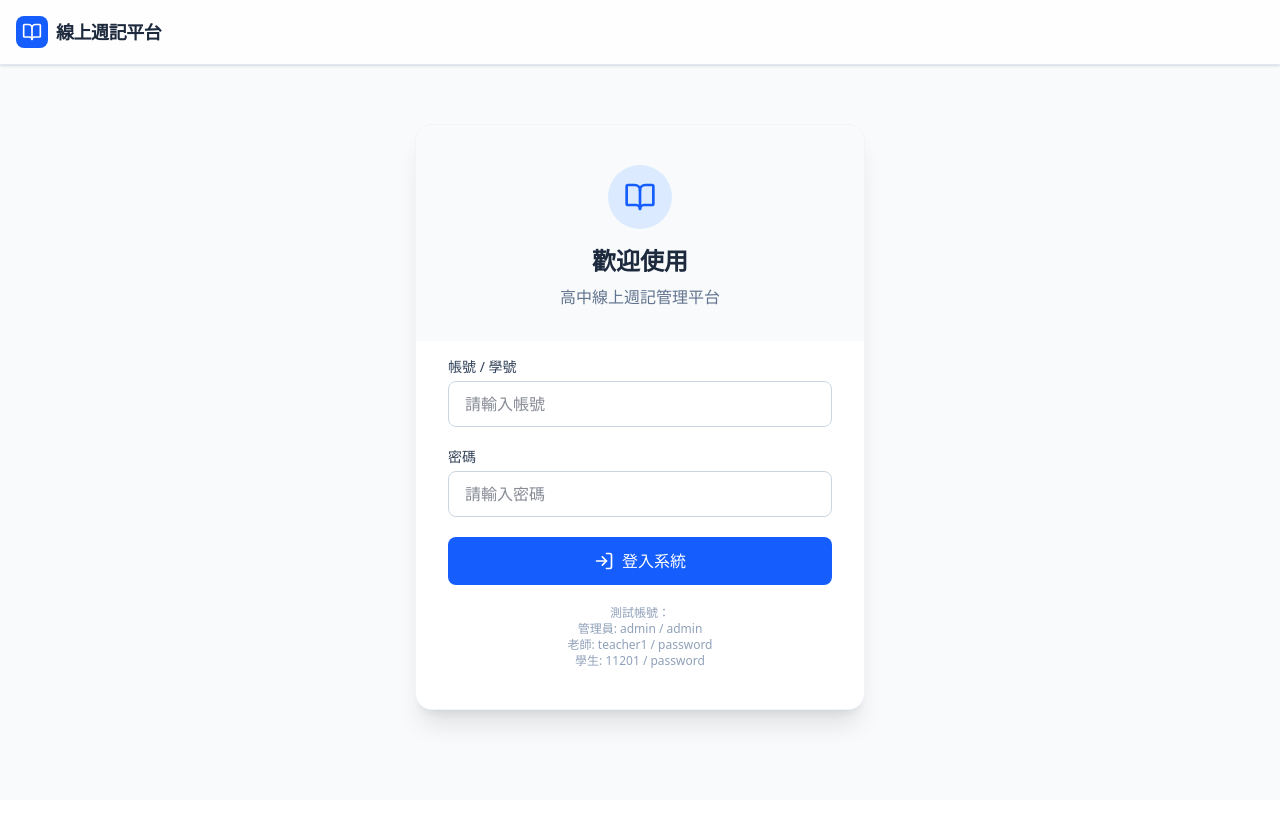
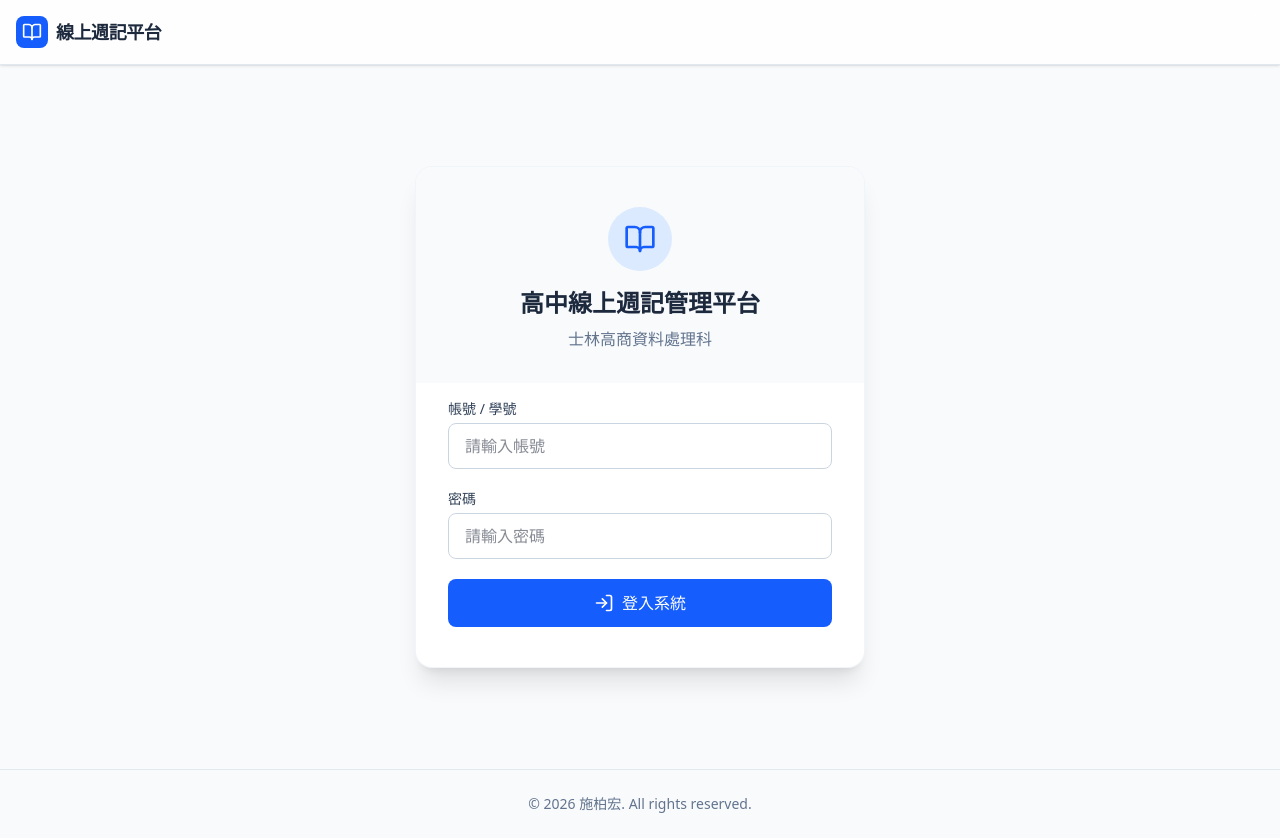
Before and after one commit to pohongshih/journal, a React (Vite) app: page / in a window 1280 px wide. Before the commit the page ends 800 px from the top, so only its background shows below. Built offline with nearby package versions, Linux system fonts and the light colour scheme; no server answers.

Commit message:
feat: update branding and layout
Refactor application layout to include a persistent footer, update site title, and refresh login page branding for the specific school context.

```diff
--- a/index.html
+++ b/index.html
@@ -3,7 +3,7 @@
   <head>
     <meta charset="UTF-8" />
     <meta name="viewport" content="width=device-width, initial-scale=1.0" />
-    <title>My Google AI Studio App</title>
+    <title>高中線上週記管理平台</title>
   </head>
   <body>
     <div id="root"></div>
--- a/src/App.tsx
+++ b/src/App.tsx
@@ -39,12 +39,12 @@ export default function App() {
   };
 
   return (
-    <div className="min-h-screen bg-slate-50 font-sans text-slate-900 selection:bg-blue-200">
+    <div className="min-h-screen flex flex-col bg-slate-50 font-sans text-slate-900 selection:bg-blue-200">
       {/* Global Loading state */}
       <LoadingOverlay isLoading={isLoading} />
 
       {/* Navbar */}
-      <header className="sticky top-0 z-30 bg-white/80 backdrop-blur-md border-b border-slate-200 shadow-sm">
+      <header className="sticky top-0 z-30 bg-white/80 backdrop-blur-md border-b border-slate-200 shadow-sm flex-shrink-0">
         <div className="max-w-7xl mx-auto px-4 h-16 flex items-center justify-between">
           <div className="flex items-center gap-2">
             <div className="bg-blue-600 p-1.5 rounded-lg text-white">
@@ -71,7 +71,7 @@ export default function App() {
       </header>
 
       {/* Main Content Area */}
-      <main className="p-4 sm:p-6 lg:p-8">
+      <main className="p-4 sm:p-6 lg:p-8 flex-1">
         {!user && <Login onLogin={handleLogin} setLoading={setIsLoading} />}
 
         {user && activeRoleView === 'admin' && (
@@ -96,6 +96,11 @@ export default function App() {
           />
         )}
       </main>
+
+      {/* Footer */}
+      <footer className="py-6 text-center text-sm text-slate-500 border-t border-slate-200 mt-auto flex-shrink-0">
+        © 2026 施柏宏. All rights reserved.
+      </footer>
     </div>
   );
 }
--- a/src/components/Login.tsx
+++ b/src/components/Login.tsx
@@ -39,8 +39,8 @@ export default function Login({ onLogin, setLoading }: LoginProps) {
           <div className="mx-auto flex h-16 w-16 items-center justify-center rounded-full bg-blue-100 text-blue-600 mb-4">
             <BookOpen className="h-8 w-8" />
           </div>
-          <h2 className="text-2xl font-bold text-slate-800">歡迎使用</h2>
-          <p className="text-slate-500 mt-2">高中線上週記管理平台</p>
+          <h2 className="text-2xl font-bold text-slate-800">高中線上週記管理平台</h2>
+          <p className="text-slate-500 mt-2">士林高商資料處理科</p>
         </div>
 
         <div className="px-8 pb-10 pt-4">
@@ -87,12 +87,6 @@ export default function Login({ onLogin, setLoading }: LoginProps) {
               登入系統
             </button>
 
-            <div className="mt-4 text-center text-xs text-slate-400">
-              測試帳號：<br/>
-              管理員: admin / admin<br/>
-              老師: teacher1 / password<br/>
-              學生: 11201 / password
-            </div>
           </form>
         </div>
       </div>
```
